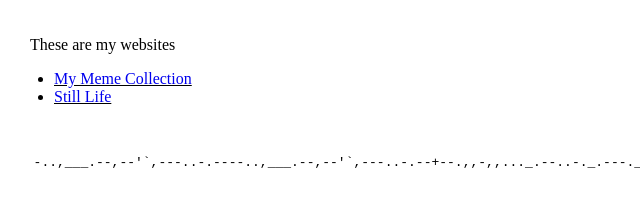
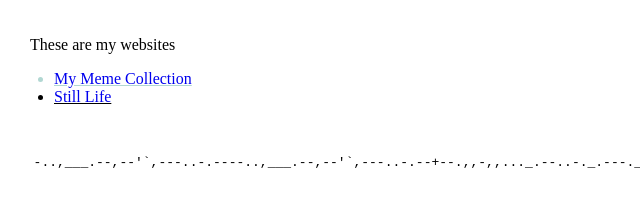
Before and after one commit to coco-ball/UIDesign1, a plain HTML site: page index.html in a window 1280 px wide. In both pictures the pointer is over the item "My Meme Collection". Shown: the part 180-386 px from the top of the page, 2-642 px from the left. Drawn offline with Linux system fonts and the light colour scheme.

Commit message:
fix: link style

```diff
--- a/style.css
+++ b/style.css
@@ -56,4 +56,10 @@ pre {
 
 .link {
   text-decoration-line: underline;
+  color: black;
 }
+
+.link:hover {
+  color: rgb(177, 215, 210);
+  transition: all 200ms;
+}
```
